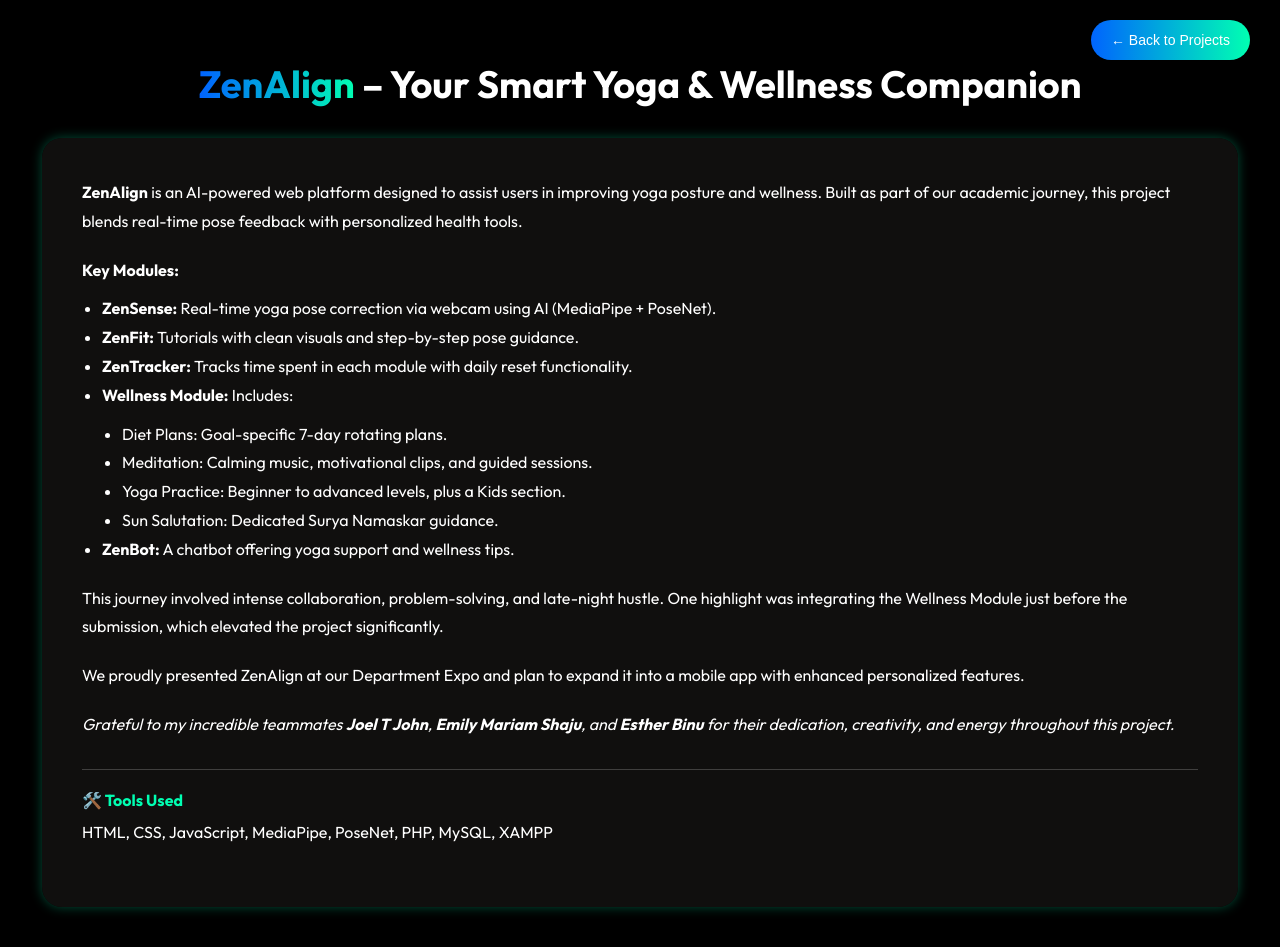
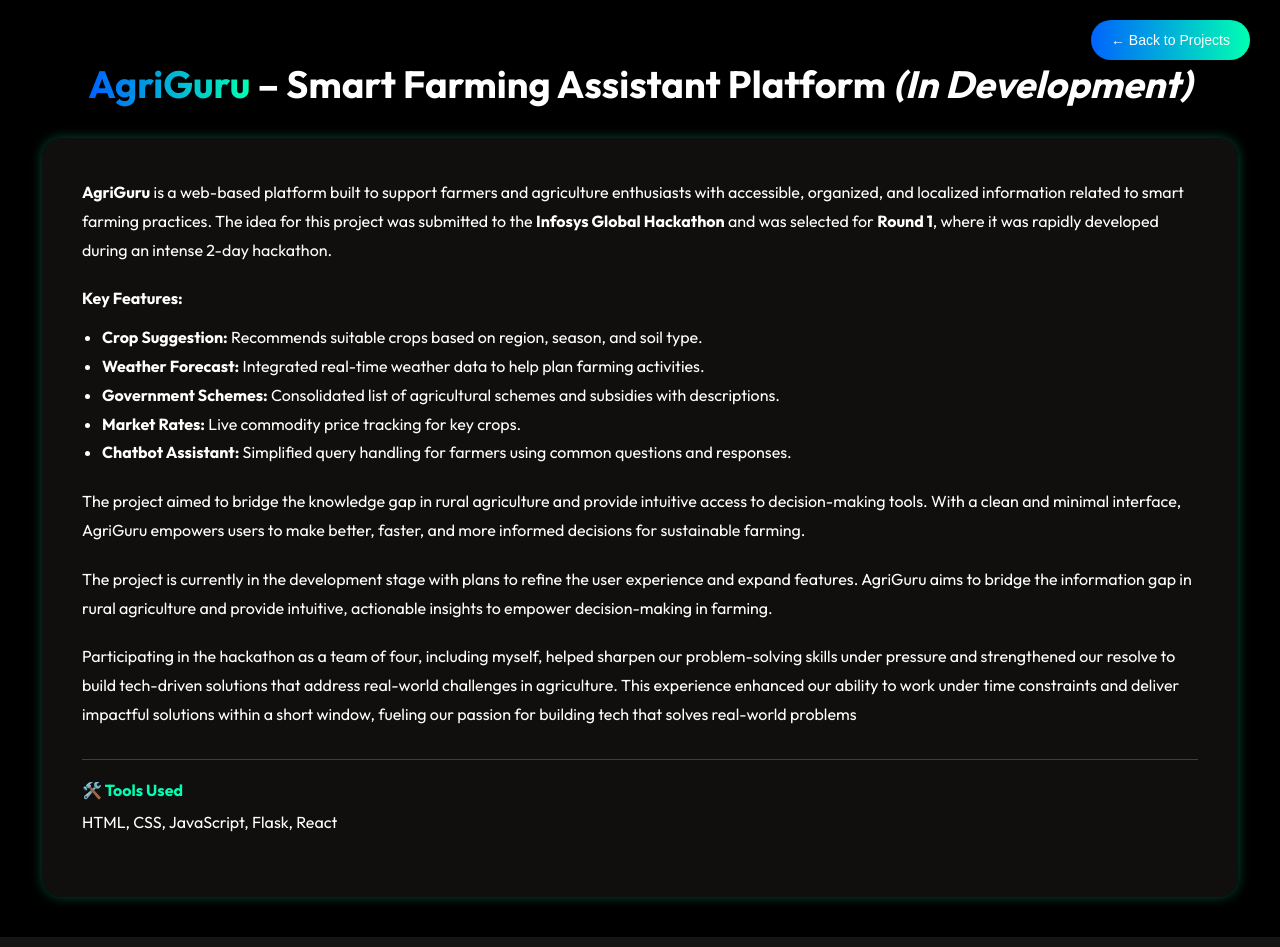
Before and after one commit to Liyo08/Portfolio-React, a React (Vite) app: page /projects/agriguru in a window 1280 px wide. Built offline with nearby package versions, Linux system fonts and the light colour scheme.

Commit message:
AgriGuru page done

```diff
--- a/src/Components/Agriguru/Agriguru.jsx
+++ b/src/Components/Agriguru/Agriguru.jsx
@@ -27,53 +27,46 @@ const Agriguru = () => {
 </HashLink>
 
 
+
+
+
       {/* Project Heading */}
-      <h1 className="project-title"><span>ZenAlign</span> – Your Smart Yoga & Wellness Companion</h1>
+<h1 className="project-title"><span>AgriGuru</span> – Smart Farming Assistant Platform <em>(In Development)</em></h1>
 
 {/* Content Box */}
 <div className="project-box">
   <p>
-          <strong>ZenAlign</strong> is an AI-powered web platform designed to assist users in improving yoga posture and wellness.
-          Built as part of our academic journey, this project blends real-time pose feedback with personalized health tools.
+    <strong>AgriGuru</strong> is a web-based platform built to support farmers and agriculture enthusiasts with accessible, organized, and localized information related to smart farming practices. The idea for this project was submitted to the <strong>Infosys Global Hackathon</strong> and was selected for <strong>Round 1</strong>, where it was rapidly developed during an intense 2-day hackathon.
   </p>
 
   <p>
-          <strong>Key Modules:</strong>
+    <strong>Key Features:</strong>
     <ul>
-            <li><strong>ZenSense:</strong> Real-time yoga pose correction via webcam using AI (MediaPipe + PoseNet).</li>
-            <li><strong>ZenFit:</strong> Tutorials with clean visuals and step-by-step pose guidance.</li>
-            <li><strong>ZenTracker:</strong> Tracks time spent in each module with daily reset functionality.</li>
-            <li><strong>Wellness Module:</strong> Includes:
-              <ul>
-                <li>Diet Plans: Goal-specific 7-day rotating plans.</li>
-                <li>Meditation: Calming music, motivational clips, and guided sessions.</li>
-                <li>Yoga Practice: Beginner to advanced levels, plus a Kids section.</li>
-                <li>Sun Salutation: Dedicated Surya Namaskar guidance.</li>
-              </ul>
-            </li>
-            <li><strong>ZenBot:</strong> A chatbot offering yoga support and wellness tips.</li>
+      <li><strong>Crop Suggestion:</strong> Recommends suitable crops based on region, season, and soil type.</li>
+      <li><strong>Weather Forecast:</strong> Integrated real-time weather data to help plan farming activities.</li>
+      <li><strong>Government Schemes:</strong> Consolidated list of agricultural schemes and subsidies with descriptions.</li>
+      <li><strong>Market Rates:</strong> Live commodity price tracking for key crops.</li>
+      <li><strong>Chatbot Assistant:</strong> Simplified query handling for farmers using common questions and responses.</li>
     </ul>
   </p>
 
  <p>
-          This journey involved intense collaboration, problem-solving, and late-night hustle. One highlight was integrating the Wellness Module just before the submission, which elevated the project significantly.
+  The project aimed to bridge the knowledge gap in rural agriculture and provide intuitive access to decision-making tools. With a clean and minimal interface, AgriGuru empowers users to make better, faster, and more informed decisions for sustainable farming.
 </p>
 
 <p>
-          We proudly presented ZenAlign at our Department Expo and plan to expand it into a mobile app with enhanced personalized features.
+  The project is currently in the development stage with plans to refine the user experience and expand features. AgriGuru aims to bridge the information gap in rural agriculture and provide intuitive, actionable insights to empower decision-making in farming.
 </p>
 
-        <p className="team-credits">
-          Grateful to my incredible teammates <strong>Joel T John</strong>, <strong>Emily Mariam Shaju</strong>, and <strong>Esther Binu</strong> for their dedication, creativity, and energy throughout this project.
+<p>Participating in the hackathon as a team of four, including myself, helped sharpen our problem-solving skills under pressure and strengthened our resolve to build tech-driven solutions that address real-world challenges in agriculture. This experience enhanced our ability to work under time constraints and deliver impactful solutions within a short window, fueling our passion for building tech that solves real-world problems
+
   </p>
-
   <div className="tools-used">
     <h4>🛠️ Tools Used</h4>
-          <p>HTML, CSS, JavaScript, MediaPipe, PoseNet, PHP, MySQL, XAMPP</p>
+    <p>HTML, CSS, JavaScript, Flask, React</p>
+  </div>
 </div>
 
-
-      </div>
     </div>
   );
 };
--- a/src/assets/project_data.js
+++ b/src/assets/project_data.js
@@ -6,7 +6,7 @@ const Project_data=[
 },
 {
     s_no:"2",
-    s_name:"Agriguru",
+    s_name:"AgriGuru",
     s_desc:"Crop recommendation system using ML based on soil, season & location",
 },
 {
```
Lines whose indentation alone changed are shown as unchanged.
